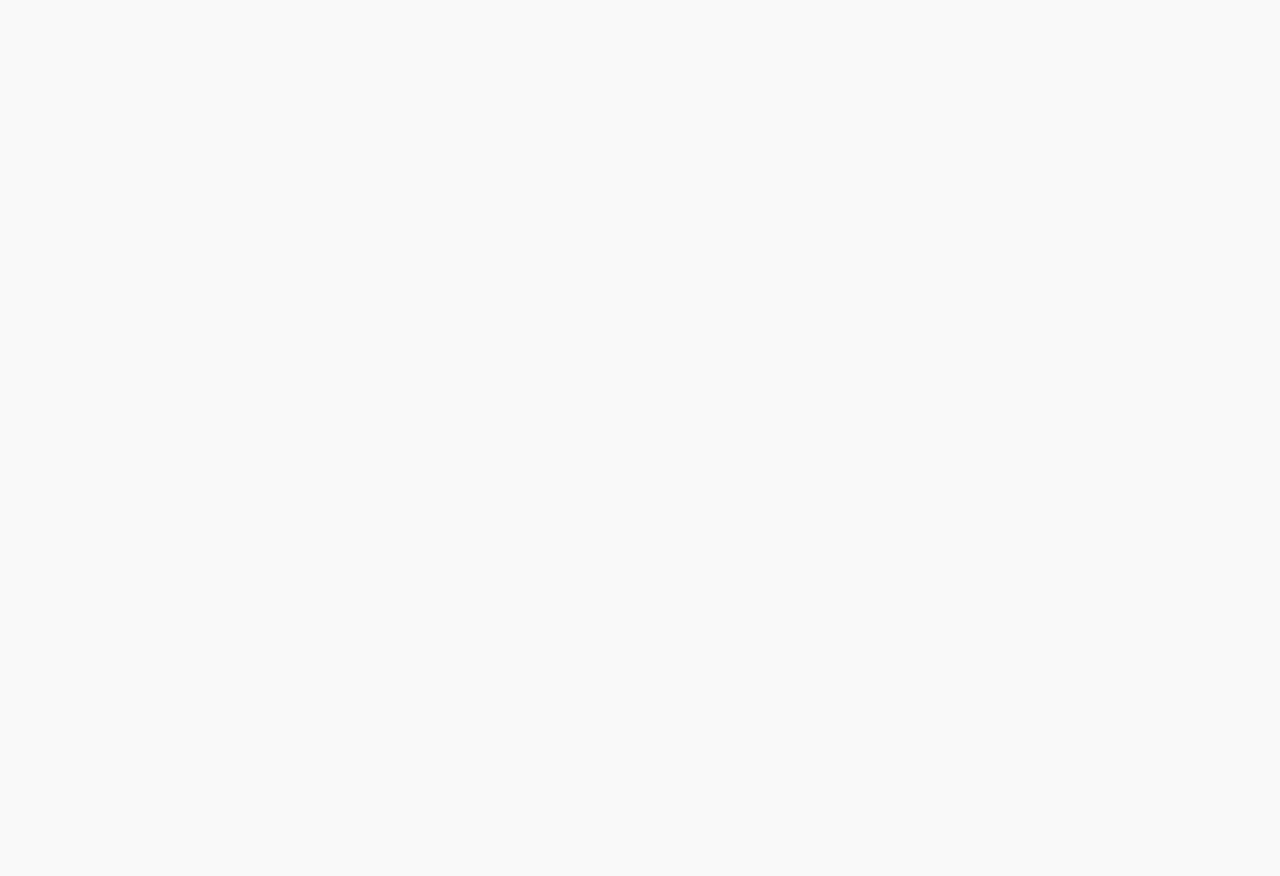
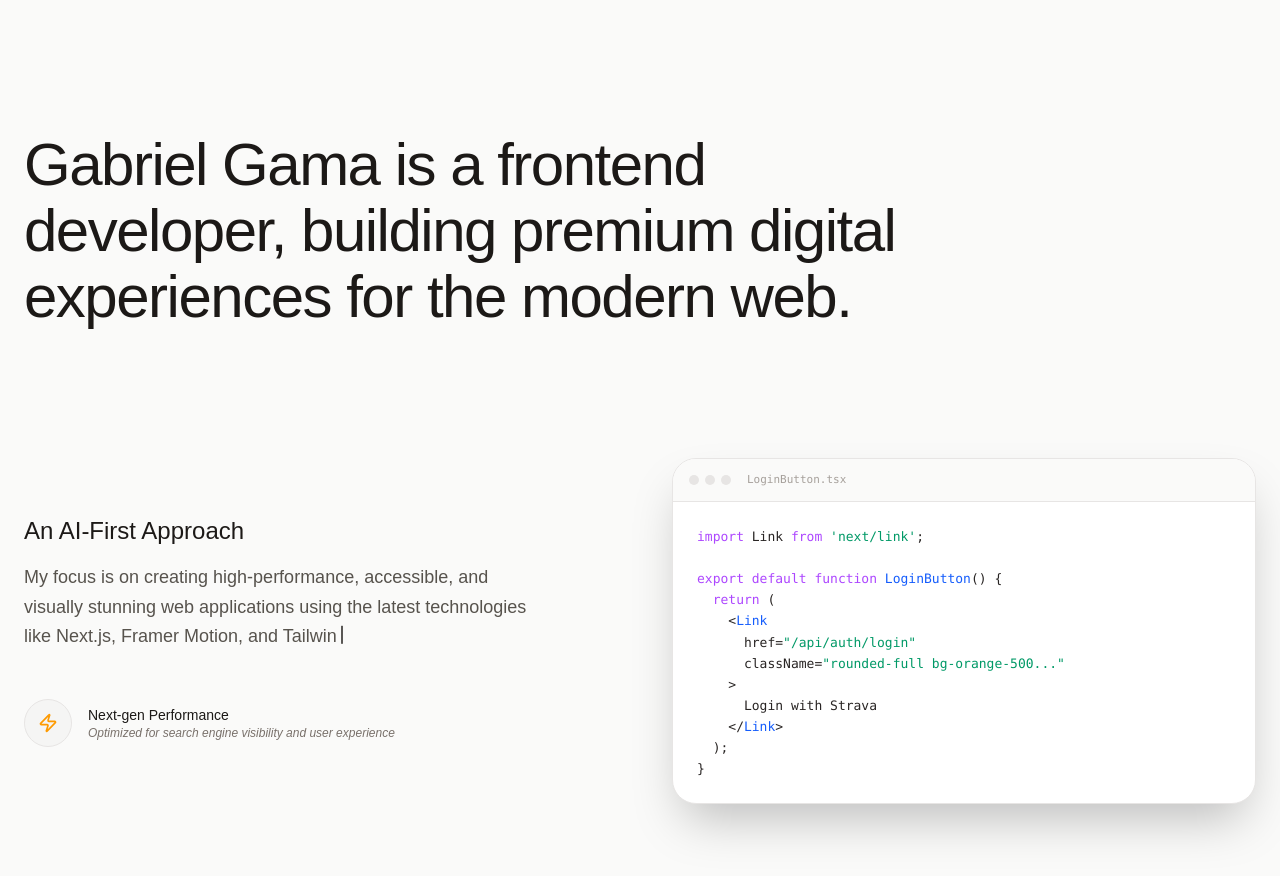
Before and after one commit to GabrielBaiano/gabrielgama.io, a Next.js app: page /en in a window 1280 px wide. Shown: the part 1560-2436 px from the top of the page. Before the commit the page ends 1884 px from the top, so only its background shows below. Built offline with nearby package versions, Linux system fonts and the light colour scheme; a web font is replaced by a local one.

Commit message:
feat: add Agentic Era section with typing effects

```diff
--- a/app/[locale]/(academico)/page.tsx
+++ b/app/[locale]/(academico)/page.tsx
@@ -2,7 +2,7 @@
 
 import { useState, useEffect, useRef } from "react";
 import { useTranslations } from "next-intl";
-import { motion, AnimatePresence, useScroll, useTransform, useSpring } from "framer-motion";
+import { motion, AnimatePresence, useScroll, useTransform, useSpring, useInView } from "framer-motion";
 import { Link } from "@/i18n/routing";
 import {
   User,
@@ -19,6 +19,75 @@ import {
   Zap,
   Search
 } from "lucide-react";
+
+function TypingText({ text, className, delay = 0 }: { text: string; className?: string; delay?: number }) {
+  const [displayedText, setDisplayedText] = useState("");
+  const [isStarted, setIsStarted] = useState(false);
+  const ref = useRef(null);
+  const isInView = useInView(ref, { once: true, amount: 0.5 });
+
+  useEffect(() => {
+    if (isInView) {
+      const timeout = setTimeout(() => setIsStarted(true), delay);
+      return () => clearTimeout(timeout);
+    }
+  }, [isInView, delay]);
+
+  useEffect(() => {
+    if (isStarted && displayedText.length < text.length) {
+      const timeout = setTimeout(() => {
+        setDisplayedText(text.slice(0, displayedText.length + 1));
+      }, 15 + Math.random() * 20);
+      return () => clearTimeout(timeout);
+    }
+  }, [isStarted, displayedText, text]);
+
+  return (
+    <span ref={ref} className={className}>
+      {displayedText}
+      {isStarted && displayedText.length < text.length && (
+        <motion.span
+          animate={{ opacity: [1, 0] }}
+          transition={{ repeat: Infinity, duration: 0.8 }}
+          className="inline-block w-[2px] h-[1em] bg-stone-900 ml-1 translate-y-[0.1em]"
+        />
+      )}
+    </span>
+  );
+}
+
+function CodeWindow() {
+  return (
+    <div className="w-full bg-white rounded-3xl border border-stone-200 shadow-2xl overflow-hidden font-mono text-[13px] leading-relaxed">
+      <div className="flex items-center gap-2 px-4 py-3 bg-stone-50 border-b border-stone-200">
+        <div className="flex gap-1.5">
+          <div className="w-2.5 h-2.5 rounded-full bg-stone-200" />
+          <div className="w-2.5 h-2.5 rounded-full bg-stone-200" />
+          <div className="w-2.5 h-2.5 rounded-full bg-stone-200" />
+        </div>
+        <div className="text-[11px] text-stone-400 ml-2">LoginButton.tsx</div>
+      </div>
+      <div className="p-6 overflow-x-auto">
+        <pre className="text-stone-800">
+          <code>
+            <span className="text-purple-500">import</span> Link <span className="text-purple-500">from</span> <span className="text-emerald-600">'next/link'</span>;<br /><br />
+            <span className="text-purple-500">export default function</span> <span className="text-blue-600">LoginButton</span>() &#123;<br />
+            &nbsp;&nbsp;<span className="text-purple-500">return</span> (<br />
+            &nbsp;&nbsp;&nbsp;&nbsp;&lt;<span className="text-blue-600">Link</span><br />
+            &nbsp;&nbsp;&nbsp;&nbsp;&nbsp;&nbsp;href=<span className="text-emerald-600">"/api/auth/login"</span><br />
+            &nbsp;&nbsp;&nbsp;&nbsp;&nbsp;&nbsp;className=<span className="text-emerald-600">"rounded-full bg-orange-500..."</span><br />
+            &nbsp;&nbsp;&nbsp;&nbsp;&gt;<br />
+            &nbsp;&nbsp;&nbsp;&nbsp;&nbsp;&nbsp;Login with Strava<br />
+            &nbsp;&nbsp;&nbsp;&nbsp;&lt;/<span className="text-blue-600">Link</span>&gt;<br />
+            &nbsp;&nbsp;);<br />
+            &#125;
+          </code>
+        </pre>
+      </div>
+    </div>
+  );
+}
+
 
 export default function InstitucionalHomePage() {
   const t = useTranslations("Index");
@@ -202,6 +271,52 @@ export default function InstitucionalHomePage() {
         </motion.div>
       </section>
 
+      {/* AGENTIC ERA FEATURE SECTION */}
+      <section className="max-w-7xl mx-auto px-6 py-32 space-y-32">
+        <div className="max-w-4xl">
+          <h2 className="text-4xl md:text-5xl lg:text-6xl font-medium tracking-tight text-stone-900 leading-[1.1]">
+            <TypingText text={t("agentic_era_title")} />
+          </h2>
+        </div>
+
+        <div className="grid grid-cols-1 lg:grid-cols-2 gap-16 items-center">
+          <div className="space-y-8">
+            <div className="space-y-4">
+              <h3 className="text-2xl font-medium text-stone-900">
+                <TypingText text={t("agentic_era_subtitle")} delay={1000} />
+              </h3>
+              <p className="text-lg text-stone-600 leading-relaxed max-w-lg">
+                <TypingText text={t("agentic_era_description")} delay={1500} />
+              </p>
+            </div>
+
+            <motion.div
+              initial={{ opacity: 0, x: -20 }}
+              whileInView={{ opacity: 1, x: 0 }}
+              transition={{ duration: 0.8, delay: 2.5 }}
+              className="flex items-center gap-4 pt-4"
+            >
+              <div className="w-12 h-12 rounded-full bg-stone-100 flex items-center justify-center border border-stone-200">
+                <Zap className="w-5 h-5 text-amber-500" />
+              </div>
+              <div>
+                <div className="text-sm font-medium text-stone-900">Next-gen Performance</div>
+                <div className="text-xs text-stone-500 italic">Optimized for search engine visibility and user experience</div>
+              </div>
+            </motion.div>
+          </div>
+
+          <motion.div
+            initial={{ opacity: 0, scale: 0.95, y: 30 }}
+            whileInView={{ opacity: 1, scale: 1, y: 0 }}
+            viewport={{ once: true }}
+            transition={{ duration: 1, ease: [0.16, 1, 0.3, 1] }}
+          >
+            <CodeWindow />
+          </motion.div>
+        </div>
+      </section>
+
       {/* Final Spacer */}
       <div className="h-[40vh]" />
     </div>
--- a/messages/en.json
+++ b/messages/en.json
@@ -4,7 +4,10 @@
         "description": "Explorer and Software Engineer",
         "hero_title": "Gabriel Gama\nFrontend Developer",
         "hero_primary_button": "Explore Projects",
-        "hero_secondary_button": "See more"
+        "hero_secondary_button": "See more",
+        "agentic_era_title": "Gabriel Gama is a frontend developer, building premium digital experiences for the modern web.",
+        "agentic_era_subtitle": "An AI-First Approach",
+        "agentic_era_description": "My focus is on creating high-performance, accessible, and visually stunning web applications using the latest technologies like Next.js, Framer Motion, and Tailwind CSS."
     },
     "About": {
         "role": "Software Engineer & Fullstack Developer",
--- a/messages/pt.json
+++ b/messages/pt.json
@@ -4,7 +4,10 @@
     "description": "Explorer and Software Engineer",
     "hero_title": "Gabriel Gama\nDesenvolvedor Frontend",
     "hero_primary_button": "Explorar Projetos",
-    "hero_secondary_button": "Ver mais"
+    "hero_secondary_button": "Ver mais",
+    "agentic_era_title": "Gabriel Gama é um desenvolvedor frontend, criando experiências digitais premium para a web moderna.",
+    "agentic_era_subtitle": "Foco em IA e Performance",
+    "agentic_era_description": "Meu objetivo é criar aplicações web de alta performance, acessíveis e visualmente impressionantes usando tecnologias modernas como Next.js, Framer Motion e Tailwind CSS."
   },
   "About": {
     "role": "Engenheiro de Software & Desenvolvedor Fullstack",
```
